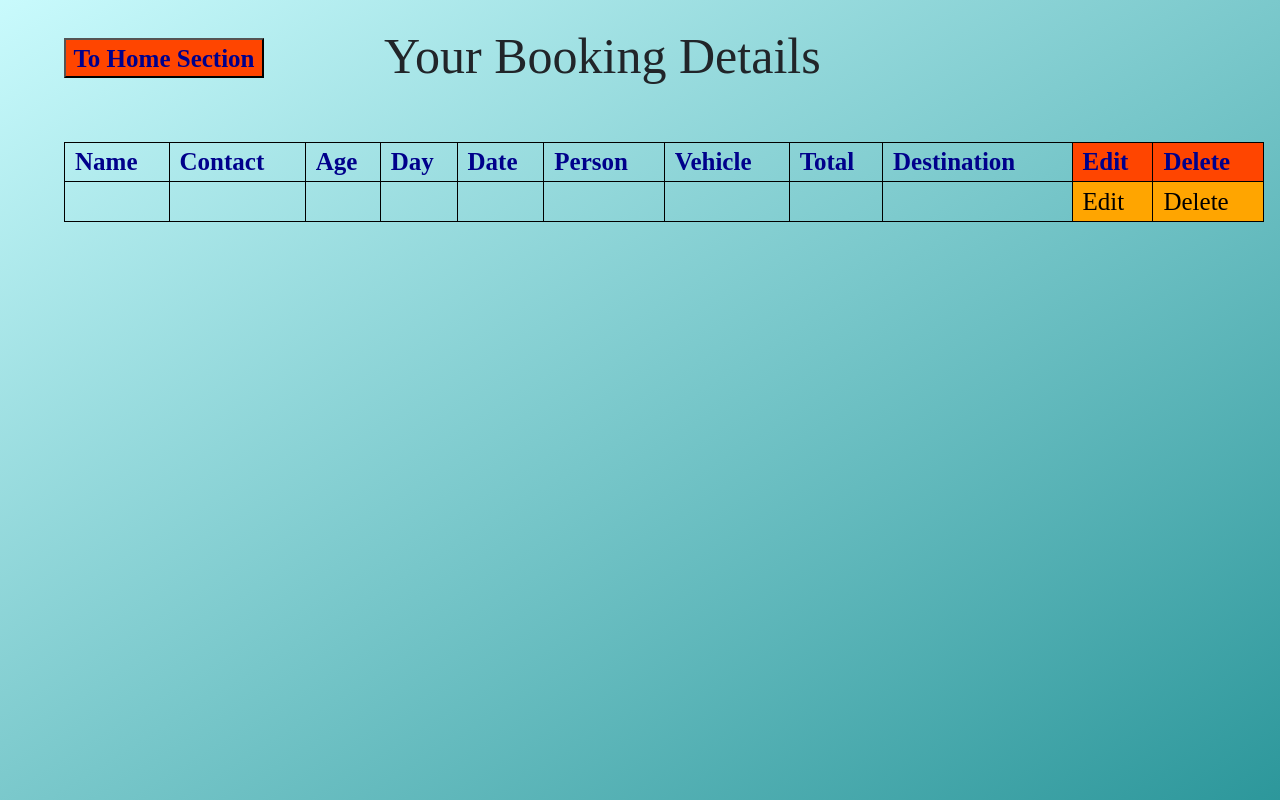
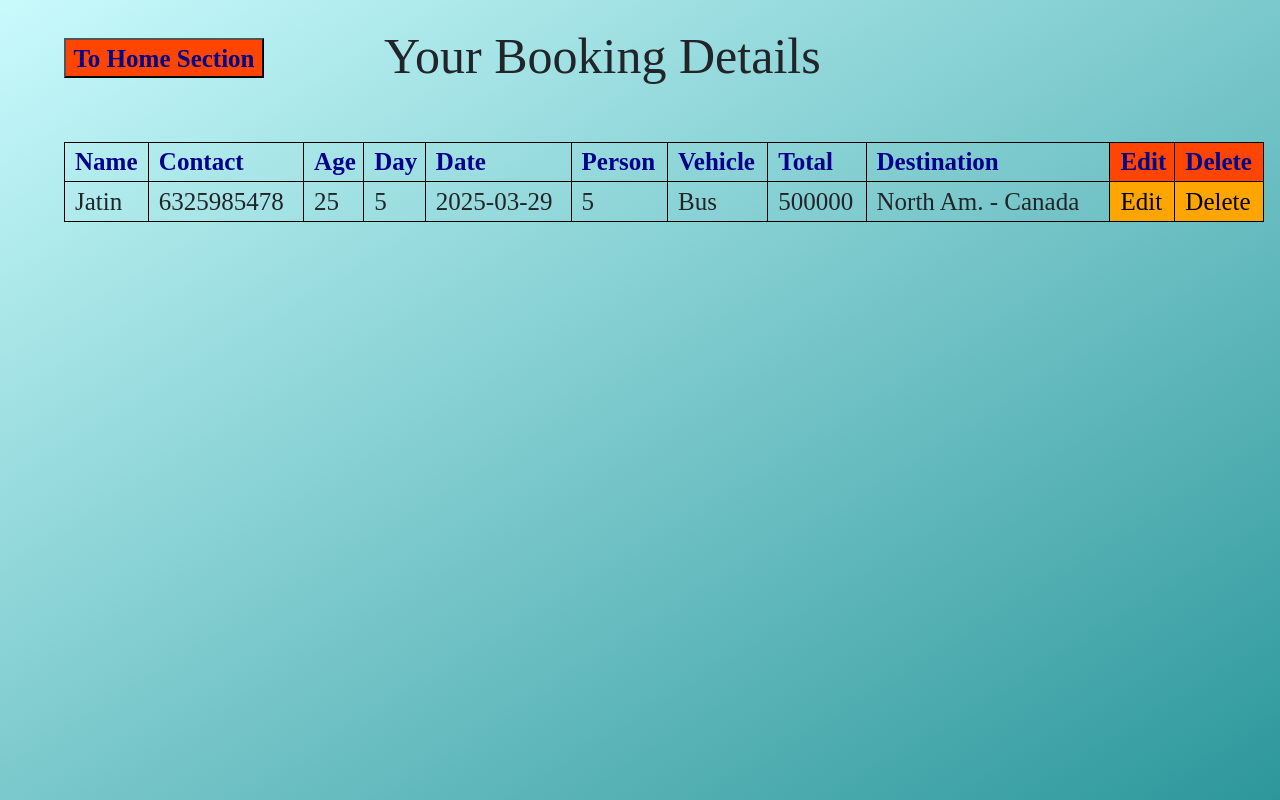
Before and after one commit to jatinparmar24/reactproject1, a React (Vite) app in the folder worldbooking/: page /Singledetail in a window 1280 px wide. Built offline with nearby package versions, Linux system fonts and the light colour scheme; data requests are answered from the project's data file.

Commit message:
soem update

```diff
--- a/worldbooking/src/Component/Africaform.jsx
+++ b/worldbooking/src/Component/Africaform.jsx
@@ -21,7 +21,8 @@ function Africaform(){
 
     function detailsubmit(e){
       e.preventDefault()
-      axios.post('http://localhost:3000/tourism',insertfrom)
+      const formData = {...insertfrom, price: 10000}
+      axios.post('http://localhost:3000/tourism',formData)
       .then(res=>alert("Data Inserted"))
       todata('/Singledetail')
     }
@@ -86,7 +87,7 @@ function Africaform(){
 
 
           <label htmlFor="" className="asialist">Choose Country</label> <br /> <br />
-          <select name="country" id="asiaoption" onChange={instdetail} >
+          <select name="country" id="asiaoption" required onChange={instdetail} >
             <option value="Book Destination" aria-readonly>Book Destination</option>
            <option value=" Africa - South Africa "> Africa - South Africa </option>
            <option value=" Africa - Algeria ">      Africa - Algeria </option>
--- a/worldbooking/src/Component/Asiaform.jsx
+++ b/worldbooking/src/Component/Asiaform.jsx
@@ -2,7 +2,6 @@
 import axios from "axios"
 import { useState } from "react"
 import { useNavigate } from "react-router-dom"
-
 
 
 
@@ -20,8 +19,7 @@ function Asiaform(){
 
     function detailsubmit(e){
       e.preventDefault()
-      const formData = {...insertfrom, price: 2000}
-
+      const formData = {...insertfrom, price: 9000}
 
       axios.post('http://localhost:3000/tourism',formData)
       .then(res=>alert("Data Inserted"))
--- a/worldbooking/src/Component/Austiform.jsx
+++ b/worldbooking/src/Component/Austiform.jsx
@@ -20,7 +20,8 @@ function Australiaform(){
 
     function detailsubmit(e){
       e.preventDefault()
-      axios.post('http://localhost:3000/tourism',insertfrom)
+      const formData = {...insertfrom, price: 18000}
+      axios.post('http://localhost:3000/tourism',formData)
       .then(res=>alert("Data Inserted"))
       todata('/Singledetail')
     }
--- a/worldbooking/src/Component/Europeform.jsx
+++ b/worldbooking/src/Component/Europeform.jsx
@@ -20,7 +20,8 @@ function Europeform(){
 
     function detailsubmit(e){
       e.preventDefault()
-      axios.post('http://localhost:3000/tourism',insertfrom)
+      const formData = {...insertfrom, price: 11000}
+      axios.post('http://localhost:3000/tourism',formData)
       .then(res=>alert("Data Inserted"))
       todata('/Singledetail')
     }
--- a/worldbooking/src/Component/NavHero.jsx
+++ b/worldbooking/src/Component/NavHero.jsx
@@ -1,7 +1,7 @@
 
 
 
-import { Link } from "react-router-dom"
+import { Link, useNavigate } from "react-router-dom"
 
 import Carousel from 'react-bootstrap/Carousel';
 
@@ -9,7 +9,6 @@ import {FcAbout, FcAddImage, FcAddRow, FcAdvance, FcAnswers, FcAreaChart, FcBadD
 
 
 function NavHero(){
-
 
 
 
@@ -214,7 +213,8 @@ function NavHero(){
        <h2> World's Biggest Continent Welcome's You </h2>
        <h2>A Place Filled With Many Different Culture and Tradition</h2>
        <h2>Places Never Explore Before Pack Your Bag And Start your Journey</h2>
-       <button id="bookbotton"><Link to='/Asiaform' style={{textDecoration:"none",color:"Black"}}>Click To Visit Asia</Link></button>
+       <button id="bookbotton"><Link to='/Asiaform' style={{textDecoration:"none",color:"Black"}}>Click To Visit Asia </Link></button>
+
 </div>
 
 <div id="sec4div2"></div>
--- a/worldbooking/src/Component/Northform.jsx
+++ b/worldbooking/src/Component/Northform.jsx
@@ -20,7 +20,8 @@ function Northform(){
 
     function detailsubmit(e){
       e.preventDefault()
-      axios.post('http://localhost:3000/tourism',insertfrom)
+      const formData = {...insertfrom, price: 20000}
+      axios.post('http://localhost:3000/tourism',formData)
       .then(res=>alert("Data Inserted"))
       todata('/Singledetail')
     }
--- a/worldbooking/src/Component/Singledetail.jsx
+++ b/worldbooking/src/Component/Singledetail.jsx
@@ -15,7 +15,9 @@ function Singledetail(){
     axios.delete(`http://localhost:3000/tourism/${id}`)
     .then(res=>alert("Tour Cancelled"))
     tohome('/')
-    id.preventDefault()
+    axios.get('http://localhost:3000/tourism')
+    .then(res => setformdetail(res.data));
+
    }
 
     useEffect(()=>{
@@ -23,7 +25,7 @@ function Singledetail(){
         .then(res=>{
             setformdetail(res.data)
         })
-    },[delet])
+    },[])
 
 
     // for edit form
@@ -45,6 +47,10 @@ function Singledetail(){
         .then(res=>alert("Data Updated"))
        }
 
+       const lastBooking = formdetail[formdetail.length - 1];
+       const total = lastBooking ? lastBooking.price * lastBooking.day * lastBooking.person : 0;
+
+
 
     return(
         <>
@@ -65,7 +71,6 @@ function Singledetail(){
             <th>Person</th>
             <th>Vehicle</th>
             <th>Total</th>
-
             <th>Destination</th>
             <th style={{backgroundColor:"orangered"}}>Edit</th>
             <th style={{backgroundColor:"orangered"}}>Delete</th>
@@ -75,21 +80,26 @@ function Singledetail(){
     </thead>
 
     <tbody>
-        {formdetail.length > 0 && (
-            <tr key={formdetail[formdetail.length - 1 ].id}>
-                <td>{formdetail[formdetail.length - 1 ].name}</td>
-                <td>{formdetail[formdetail.length - 1 ].contact}</td>
-                <td>{formdetail[formdetail.length - 1 ].age}</td>
-                <td>{formdetail[formdetail.length - 1 ].day}</td>
-                <td>{formdetail[formdetail.length - 1 ].date}</td>
-                <td>{formdetail[formdetail.length - 1 ].person}</td>
-                <td>{formdetail[formdetail.length - 1 ].mode}</td>
-                <td>{formdetail[formdetail.length - 1].price}</td>
-                <td>{formdetail[formdetail.length - 1 ].country}</td>
-                <td style={{backgroundColor:"orange"}}><button onClick={()=>(setshowform(true),seteditdetail(formdetail[formdetail.length - 1]))} style={{border:"none",backgroundColor:"orange"}}>Edit</button></td>
-                <td style={{backgroundColor:"orange"}}><button onClick={()=>delet(formdetail[formdetail.length - 1].id)} className="delbutton" style={{border:"none",backgroundColor:"orange"}}>Delete</button></td>
-            </tr>
-        )}
+    {formdetail.length > 0 && (
+                            <tr key={lastBooking.id}>
+                                <td>{lastBooking.name}</td>
+                                <td>{lastBooking.contact}</td>
+                                <td>{lastBooking.age}</td>
+                                <td>{lastBooking.day}</td>
+                                <td>{lastBooking.date}</td>
+                                <td>{lastBooking.person}</td>
+                                <td>{lastBooking.mode}</td>
+                                <td>{total}</td> {/* Display the calculated total */}
+                                <td>{lastBooking.country}</td>
+                                <td style={{ backgroundColor: "orange" }}>
+                                    <button onClick={() => (setshowform(true), seteditdetail(lastBooking))} style={{ border: "none", backgroundColor: "orange" }}>Edit</button>
+                                </td>
+                                <td style={{ backgroundColor: "orange" }}>
+                                    <button onClick={() => delet(lastBooking.id)} className="delbutton" style={{ border: "none", backgroundColor: "orange" }}>Delete</button>
+                                </td>
+                            </tr>
+                        )}
+
     </tbody>
 
 </table>
@@ -144,14 +154,14 @@ function Singledetail(){
 
    <div> <input type="submit" className="singlesubmit" /></div>
 
-   <label htmlFor="" className="asialist">Choose Country</label> <br /> <br />
+   {/* <label htmlFor="" className="asialist">Choose Country</label> <br /> <br />
             <select name="country" id="asiaoption"  >
               <option value="Book Destination">Book Destination</option>
               <option value="India">India</option>
               <option value="China">China</option>
               <option value="Iraq">Iraq</option>
               <option value="Sri Lanka">Sri Lanka</option>
-            </select>
+            </select> */}
 
 
 
--- a/worldbooking/src/Component/Southform.jsx
+++ b/worldbooking/src/Component/Southform.jsx
@@ -20,7 +20,8 @@ function Southform(){
 
     function detailsubmit(e){
       e.preventDefault()
-      axios.post('http://localhost:3000/tourism',insertfrom)
+      const formData = {...insertfrom, price: 19000}
+      axios.post('http://localhost:3000/tourism',formData)
       .then(res=>alert("Data Inserted"))
       todata('/Singledetail')
     }
--- a/worldbooking/src/Component/db.json
+++ b/worldbooking/src/Component/db.json
@@ -23,78 +23,76 @@
       "country": "Asia - China"
     },
     {
-      "id": "c75c",
+      "id": "3b06",
       "name": "Jatin",
-      "contact": "3265985475",
+      "contact": "6325985478",
       "age": "25",
-      "day": "20",
-      "person": "8",
-      "country": "Asia - India",
-      "date": "2025-03-22",
-      "mode": "Train"
+      "day": "5",
+      "person": "5",
+      "date": "2025-03-29",
+      "mode": "Bus",
+      "country": "Europe - Ukraine",
+      "price": 11000
     },
     {
-      "id": "117b",
-      "name": "raj",
-      "contact": "6547896321",
-      "age": "30",
-      "day": "10",
-      "date": "2025-03-22",
-      "person": "22",
-      "mode": "Bus",
-      "country": "Asia - Iraq"
+      "id": "38bd",
+      "name": "Jatin",
+      "contact": "6325985478",
+      "age": "25",
+      "day": "5",
+      "person": "5",
+      "date": "2025-03-29",
+      "mode": "Car",
+      "country": "Asia - India",
+      "price": 9000
     },
     {
-      "id": "f405",
-      "name": "aman",
-      "contact": "6547896321",
-      "age": "30",
-      "day": "10",
-      "person": "22",
-      "country": "Asia - India",
-      "date": "2025-03-22",
-      "mode": "Bus"
+      "id": "86bf",
+      "name": "Jatin",
+      "contact": "6325985478",
+      "age": "25",
+      "day": "5",
+      "person": "5",
+      "date": "2025-03-29",
+      "mode": "Train",
+      "country": "Europe - France",
+      "price": 11000
     },
     {
-      "id": "0247",
-      "name": "aman",
-      "contact": "6547896321",
-      "age": "30",
-      "day": "10",
-      "person": "22",
-      "country": "Asia - China",
-      "date": "2025-03-26",
-      "mode": "Bus"
+      "id": "e627",
+      "name": "Jatin",
+      "contact": "6325985478",
+      "age": "25",
+      "day": "5",
+      "person": "5",
+      "date": "2025-03-29",
+      "mode": "Bus",
+      "country": "Europe - Russia",
+      "price": 11000
     },
     {
-      "id": "93d9",
-      "name": "aman",
-      "contact": "6547896321",
-      "age": "30",
-      "day": "10",
-      "person": "22",
-      "date": "2025-03-28",
-      "mode": "Bus",
-      "country": "Asia - China"
+      "id": "be0d",
+      "name": "Jatin",
+      "contact": "6325985478",
+      "age": "25",
+      "day": "5",
+      "person": "5",
+      "date": "2025-03-29",
+      "mode": "Train",
+      "country": "Asia - India",
+      "price": 9000
     },
     {
-      "id": "5a57",
-      "name": "aman",
-      "contact": "6547896321",
-      "age": "30",
-      "day": "10",
-      "person": "22",
-      "date": "2025-03-27",
-      "price": "52225",
+      "id": "4700",
+      "name": "Jatin",
+      "contact": "6325985478",
+      "age": "25",
+      "day": "5",
+      "person": "5",
+      "date": "2025-03-29",
       "mode": "Bus",
-      "country": "Asia - Iraq"
-    },
-    {
-      "id": "6207",
-      "name": "Jatin"
-    },
-    {
-      "id": "7a6a"
+      "country": "North Am. - Canada",
+      "price": 20000
     }
   ]
 }
```
